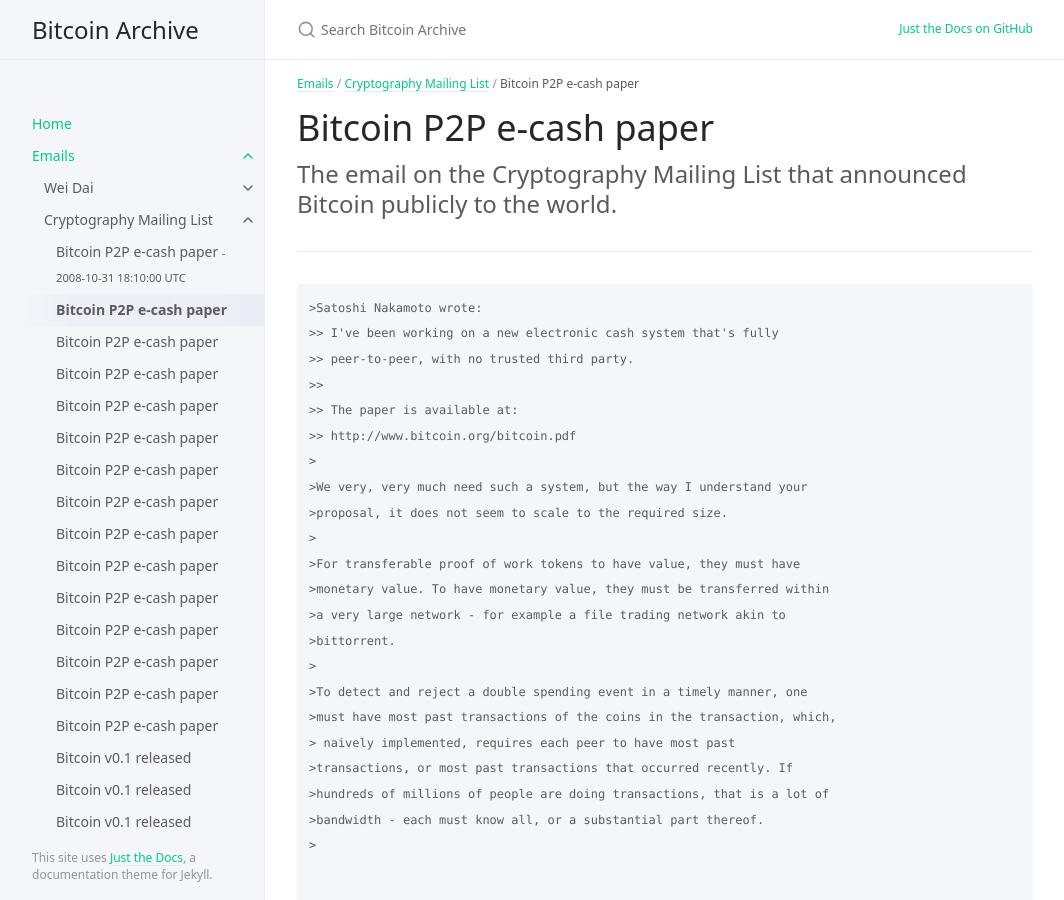
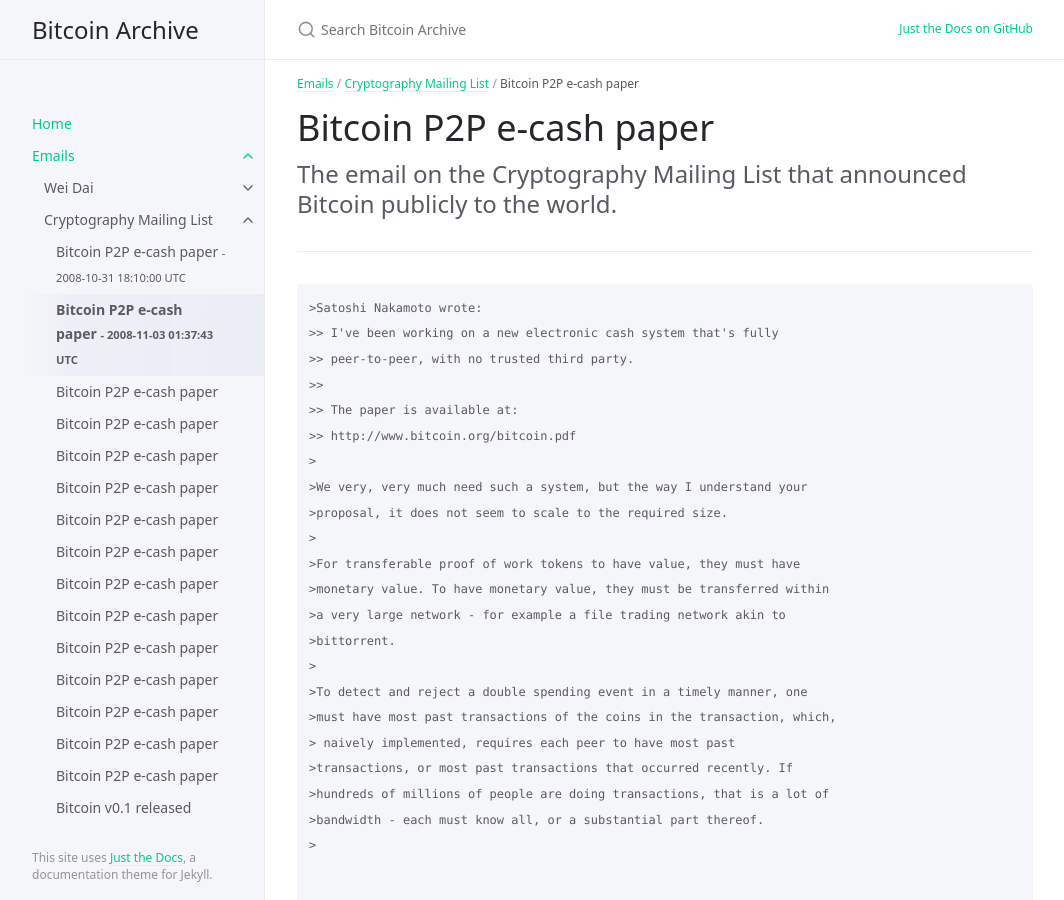
Before and after one commit to wakgill/bitcoin-archive, a Jekyll site: the page built from docs/emails/cryptography/2.md, in a window 1280 px wide and 900 px high. Shown: the whole window, without its empty margins (107-1171 px from the left). Built offline with Jekyll 4.4.1, drawn with Linux system fonts in a browser that asks for light colours.

Commit message:
Update 2.md

```diff
--- a/docs/emails/cryptography/2.md
+++ b/docs/emails/cryptography/2.md
@@ -4,6 +4,7 @@ title: Bitcoin P2P e-cash paper
 grand_parent: Emails
 parent: Cryptography Mailing List
 nav_order: 2
+date: 2008-11-03 01:37:43 UTC
 ---
 
 # Bitcoin P2P e-cash paper
```
